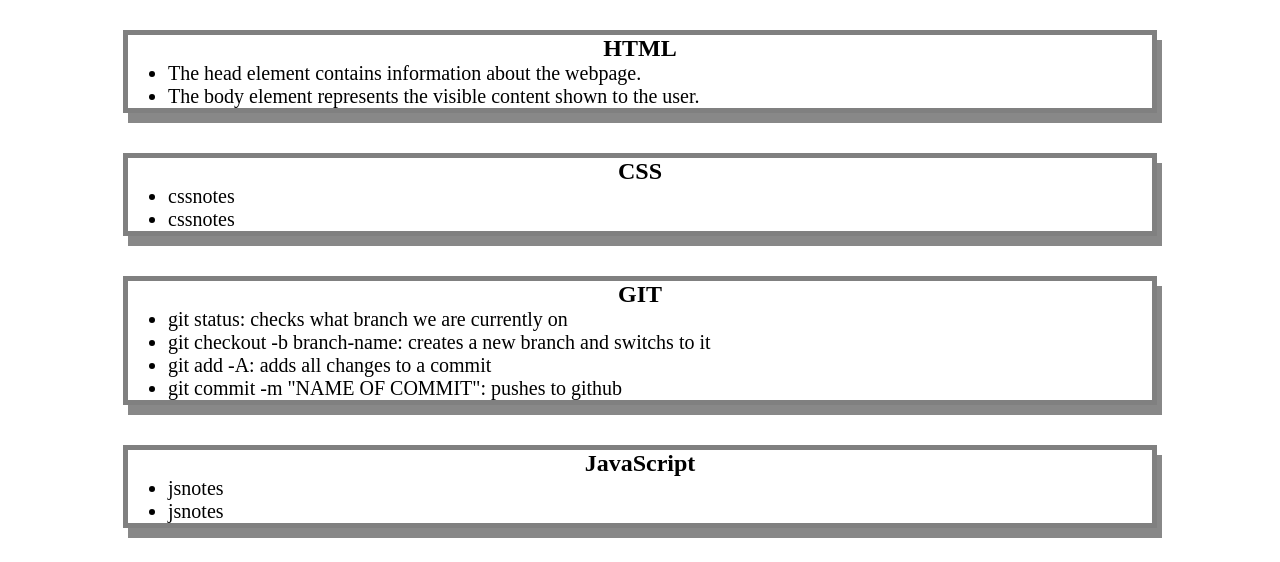
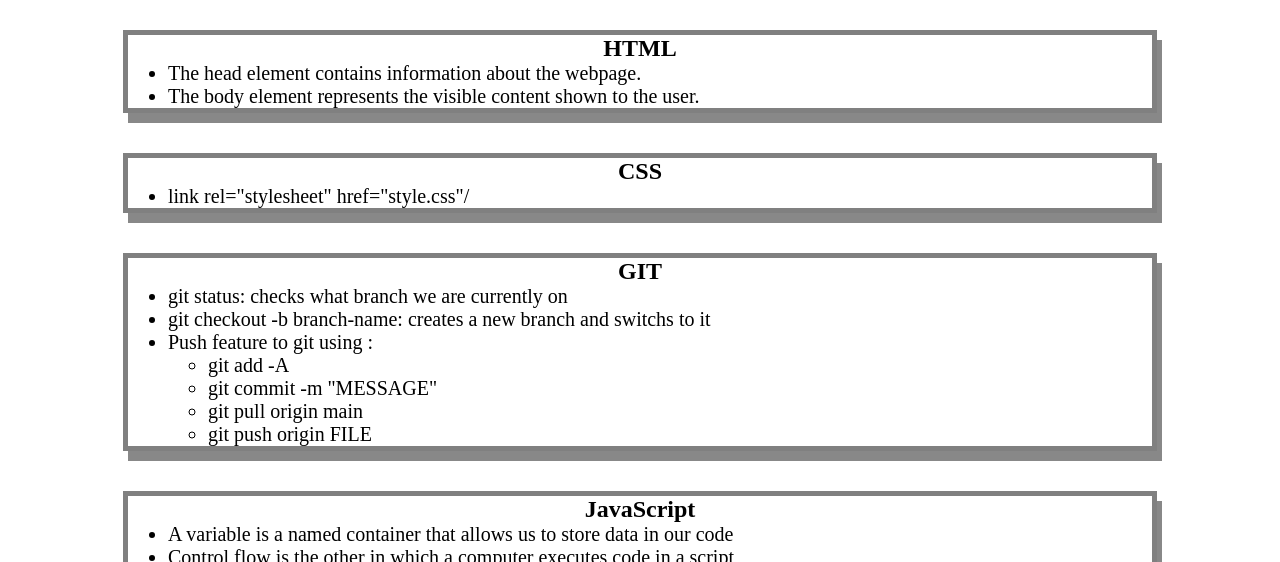
Before and after one commit to ThatZiro/prework-study-guide, a plain HTML site: page index.html in a window 1280 px wide. Shown: the part 130-692 px from the top of the page. Drawn offline with Linux system fonts and the light colour scheme.

Commit message:
Changed JS and Updated HTML Notes

```diff
--- a/index.html
+++ b/index.html
@@ -29,8 +29,7 @@
       <section class="card" id="css-section">
         <h2>CSS</h2>
         <ul>
-          <li>cssnotes</li>
-          <li>cssnotes</li>
+          <li>link rel="stylesheet" href="style.css"/</li>
         </ul>
       </section>
       <section class="card" id="git-section">
@@ -40,15 +39,28 @@
           <li>
             git checkout -b branch-name: creates a new branch and switchs to it
           </li>
-          <li>git add -A: adds all changes to a commit</li>
-          <li>git commit -m "NAME OF COMMIT": pushes to github</li>
+          <li>
+            Push feature to git using :
+            <ul>
+              <li>git add -A</li>
+              <li>git commit -m "MESSAGE"</li>
+              <li>git pull origin main</li>
+              <li>git push origin FILE</li>
+            </ul>
+          </li>
         </ul>
       </section>
       <section class="card" id="javascript-section">
         <h2>JavaScript</h2>
         <ul>
-          <li>jsnotes</li>
-          <li>jsnotes</li>
+          <li>
+            A variable is a named container that allows us to store data in our
+            code
+          </li>
+          <li>
+            Control flow is the other in which a computer executes code in a
+            script
+          </li>
         </ul>
       </section>
     </main>
--- a/script.js
+++ b/script.js
@@ -1,9 +1,17 @@
 var topics = ["HTML", "CSS", "Git", "JavaScript"];
+var topic = topics[Math.floor(Math.random() * topics.length)];
+listTopics();
+selectTopic();
+
+function listTopics() {
+  console.log("What should we study?");
   for (var i = 0; i < topics.length; i++) {
-  console.log("Let's Study " + topics[i] + "!");
+    console.log(topics[i]);
+  }
+  console.log("========================");
 }
 
-/*
+function selectTopic() {
   if (topic === "HTML") {
     console.log("Let's Study HTML!");
   } else if (topic === "CSS") {
@@ -15,4 +23,4 @@ if (topic === "HTML") {
   } else {
     console.log("Invalid Topic");
   }
-*/
+}
```
Lines whose indentation alone changed are shown as unchanged.
